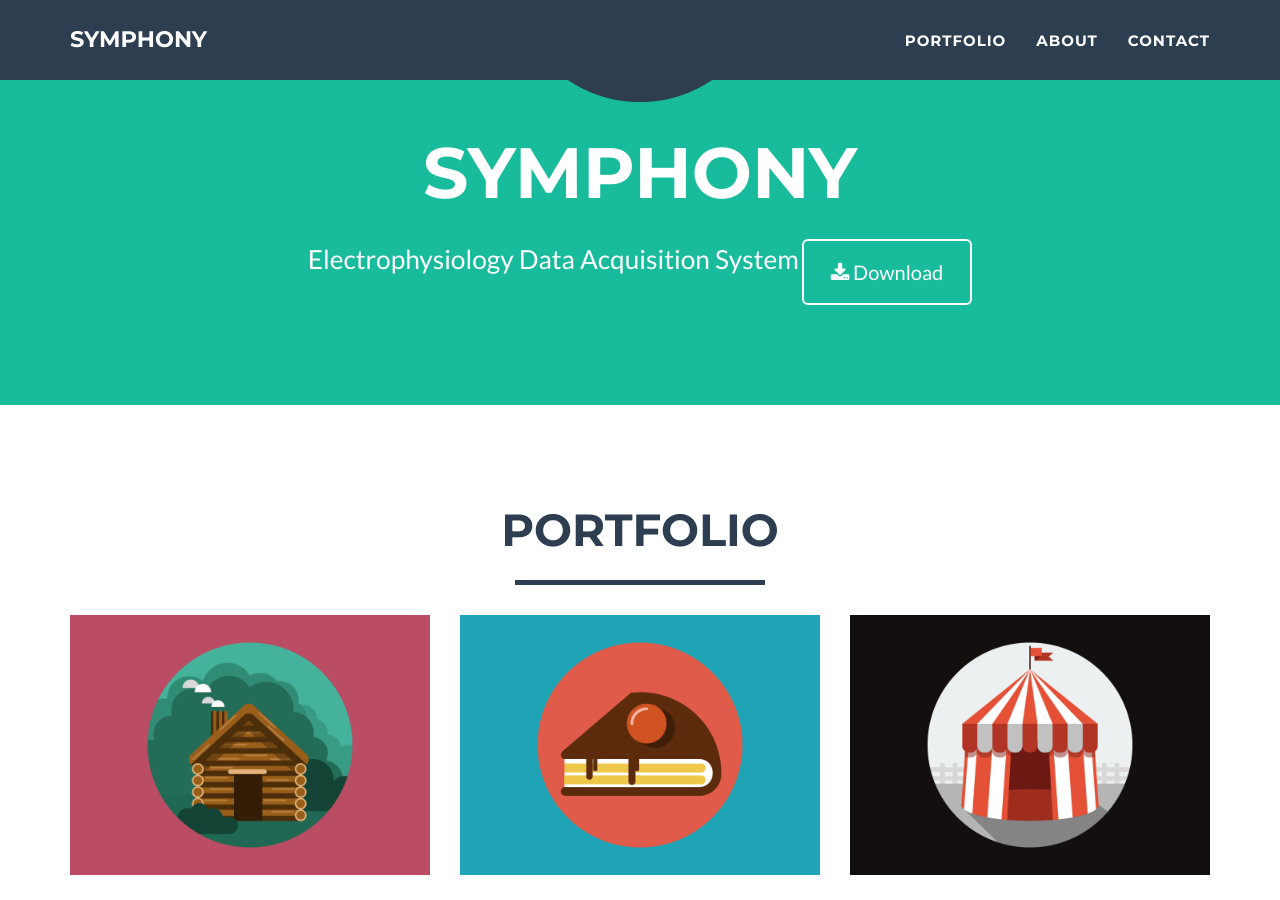
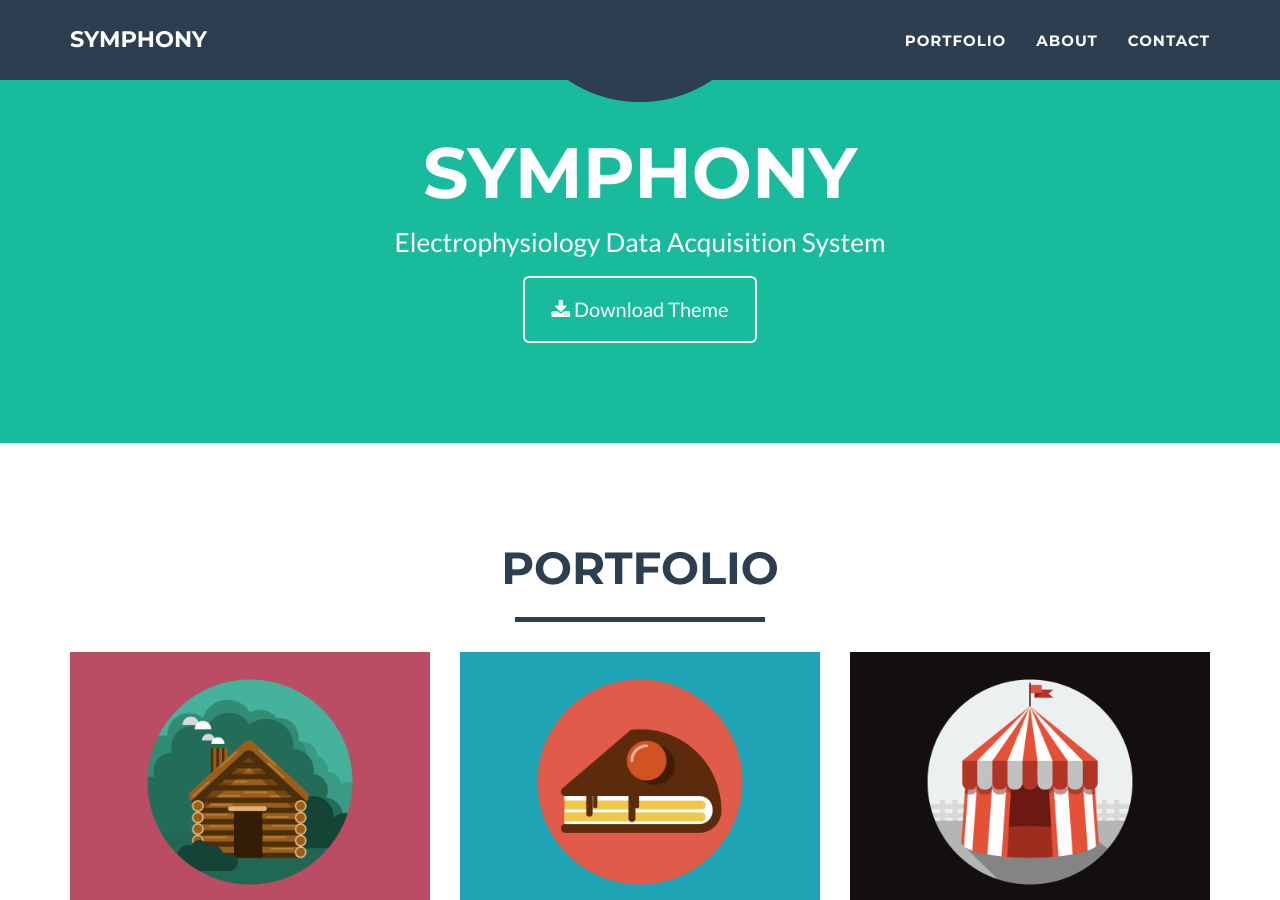
Before and after one commit to Symphony-DAS/symphony-das.github.io, a Jekyll site: the page built from index.html, in a window 1280 px wide and 900 px high, scrolled down 354 px. Built offline with Jekyll 4.4.1, drawn with Linux system fonts in a browser that asks for light colours.

Commit message:
Playing around with changing content

```diff
--- a/_includes/header.html
+++ b/_includes/header.html
@@ -7,9 +7,11 @@
                     <div class="intro-text">
                         <span class="name">{{ site.title }}</span>
                         <span class="skills">{{ site.skills }}</span>
-                        <a href="#" class="btn btn-lg btn-outline">
-                            <i class="fa fa-download"></i> Download
-                        </a>
+                        <div class="col-lg-8 col-lg-offset-2 text-center">
+                            <a href="#" class="btn btn-lg btn-outline">
+                                <i class="fa fa-download"></i> Download Theme
+                            </a>
+                        </div>
                     </div>
                 </div>
             </div>
```
